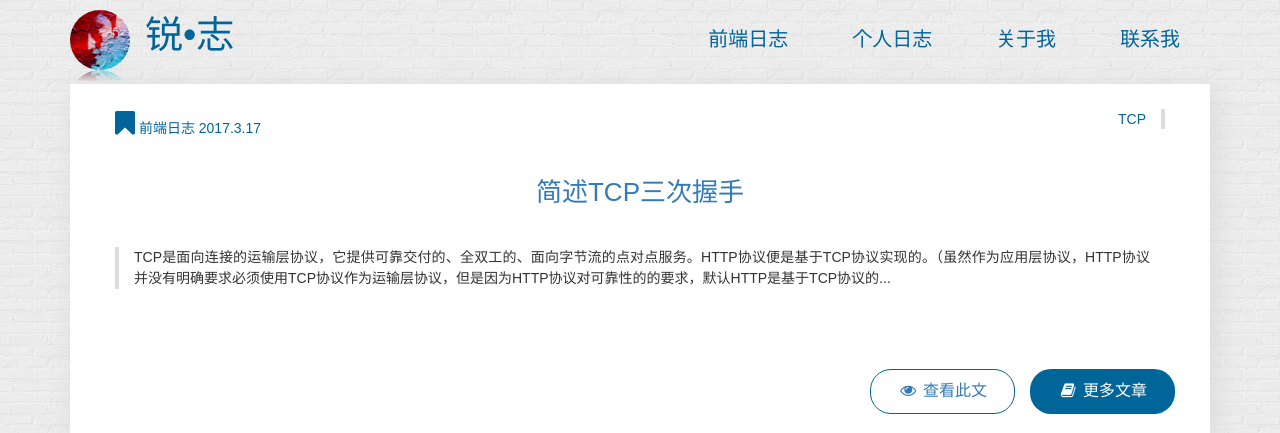
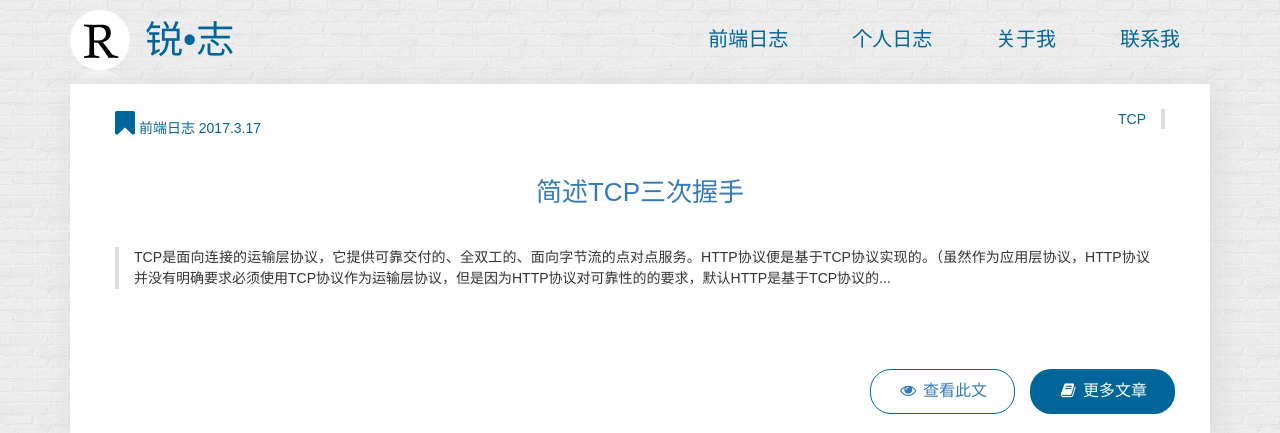
Before and after one commit to XurryAli/xurryblog, a PHP site: page / in a window 1280 px wide. Shown: the part 35-468 px from the top of the page. Run offline with PHP 8.4, Linux system fonts and the light colour scheme.

Commit message:
icon change

```diff
--- a/article-list.html
+++ b/article-list.html
@@ -4,7 +4,7 @@
     <meta http-equiv="Content-Type" content="text/html; charset=utf-8" />
     <meta http-equiv="X-UA-Compatible" content="IE=edge">
     <meta name="viewport" content="width=device-width, initial-scale=1">
-    <link rel="shortcut icon" href="images/components/ruizhi.ico">
+    <link rel="shortcut icon" href="images/logo/ruizhi.ico">
     <!-- vendor -->
     <link rel="stylesheet" type="text/css" href="libs/bootstrap/css/bootstrap.min.css">
     <link rel="stylesheet" type="text/css" href="libs/pacejs/pace.preloader.css">
--- a/article.html
+++ b/article.html
@@ -5,7 +5,7 @@
     <meta http-equiv="X-UA-Compatible" content="IE=edge">
     <meta name="viewport" content="width=device-width, initial-scale=1">
     <title>锐•志</title>
-    <link rel="shortcut icon" href="images/components/ruizhi.ico">
+    <link rel="shortcut icon" href="images/logo/ruizhi.ico">
     <link rel="stylesheet" type="text/css" href="libs/bootstrap/css/bootstrap.min.css">
     <link rel="stylesheet" type="text/css" href="css/index.css">
     <link rel="stylesheet" type="text/css" href="css/article.css">
--- a/css/index.css
+++ b/css/index.css
@@ -54,7 +54,7 @@ section{box-shadow: 5px 5px 25px #dadada;background: white;}
 .fixed-header{width:100%;float:left;position:fixed;top:0;z-index:111;transition:all 0.4s;-webkit-transition:all 0.4s;padding: 35px 0px;}
 .header{width: 60px; height: 60px; margin: 10px 0; border-radius: 50%; display: block; float: left;  -webkit-box-reflect: below 0px -webkit-gradient(linear, left top, left bottom, from(transparent), color-stop(80%, transparent), to(rgba(250, 250, 250, 0.5)));}
 .navbar-toggle {position: absolute;top: 8px;right: 18px;margin: 0;z-index: 99999999;color: #fff;padding: 10px 10px;background-color: #006699;border: none;font-weight: bold;display:none;}
-.navbar-brand {color: rgba(2, 61, 105, 0.80);font-weight:300;font-size: 38px; margin: 10px 0;}
+.navbar-brand {color: rgba(2, 61, 105, 0.80);font-weight:300;font-size: 38px; margin: 10px 0;padding: 20px 15px;}
 .navbar-brand:hover,
 .navbar-brand:focus {color: #93FAFF;}
 .fixed-header ul{padding:0;float:right;margin:0; margin-top: 10px;}
--- a/index.html
+++ b/index.html
@@ -3,7 +3,7 @@
     <meta http-equiv="Content-Type" content="text/html; charset=utf-8" />
     <meta http-equiv="X-UA-Compatible" content="IE=edge">
     <meta name="viewport" content="width=device-width, initial-scale=1">
-    <link rel="shortcut icon" href="images/components/ruizhi.ico">
+    <link rel="shortcut icon" href="images/logo/ruizhi.ico">
     <link rel="stylesheet" type="text/css" href="libs/bootstrap/css/bootstrap.min.css">
     <link rel="stylesheet" type="text/css" href="css/index.css">
     <link rel="stylesheet" type="text/css" href="libs/font-awesome/css/font-awesome.min.css">
@@ -20,7 +20,7 @@
                       <span class="icon-bar"></span>
                       <span class="icon-bar"></span>
                   </button>
-                  <img src="images/components/myheader.png" class="header">
+                  <img src="images/logo/myheader.jpg" class="header">
                   <a class="navbar-brand" href="index.html">锐•志</a>
               </div>
               <nav class="main-menu">
```
Also changed, not shown: images/components/myheader.png (deleted), images/components/ruizhi.ico (deleted), images/logo/myheader.jpg (added), images/logo/myheader.png (added), images/logo/ruizhi.ico (added).
